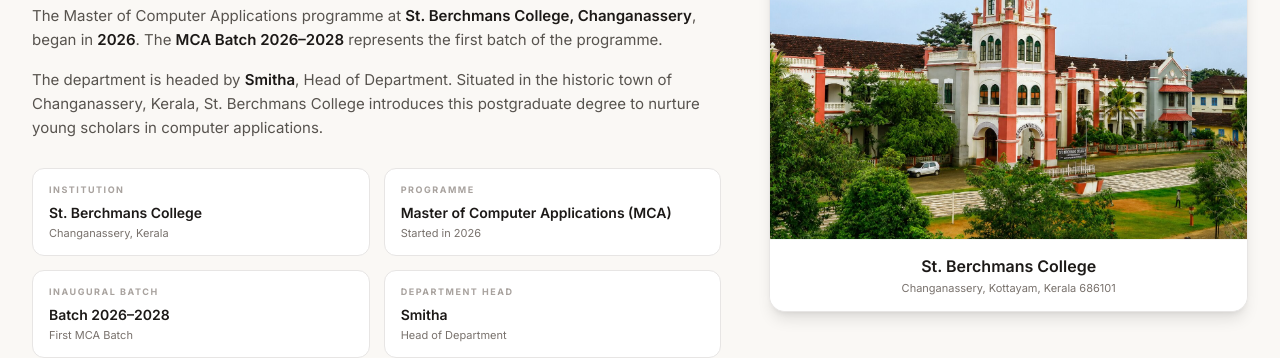
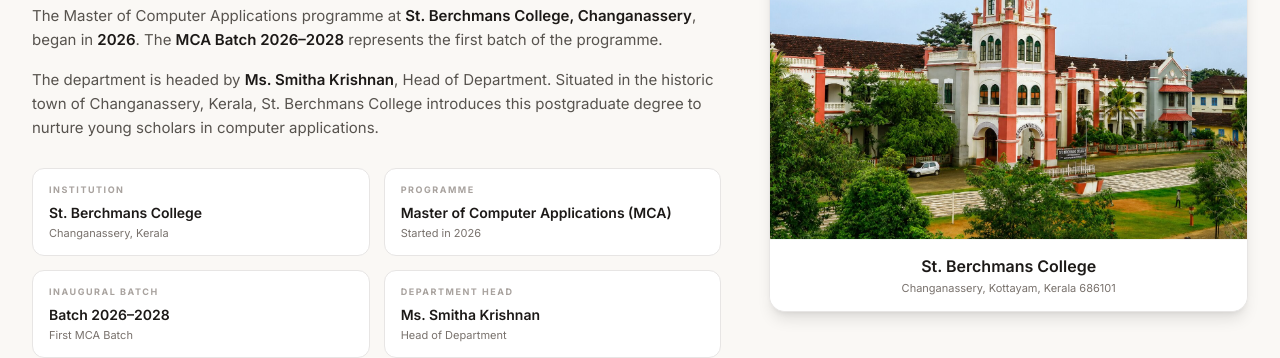
Before and after one commit to Josey235/sb-college-mca-website, a React (Vite) app: page /about in a window 1280 px wide. Shown: the part 456-814 px from the top of the page. Built offline with nearby package versions, Linux system fonts and the light colour scheme.

Commit message:
Update About.jsx

```diff
--- a/src/pages/About.jsx
+++ b/src/pages/About.jsx
@@ -82,7 +82,7 @@
               <p>
                 The department is headed by{' '}
                 <strong className="font-semibold text-stone-900">
-                  Smitha
+                  Ms. Smitha Krishnan
                 </strong>
                 , Head of Department. Situated in the historic town of
                 Changanassery, Kerala, St. Berchmans College introduces this
@@ -147,7 +147,7 @@
                 </span>
 
                 <p className="font-sans text-sm font-semibold text-stone-900">
-                  Smitha
+                  Ms. Smitha Krishnan
                 </p>
 
                 <p className="font-sans text-[11px] text-stone-500 mt-0.5">
```
